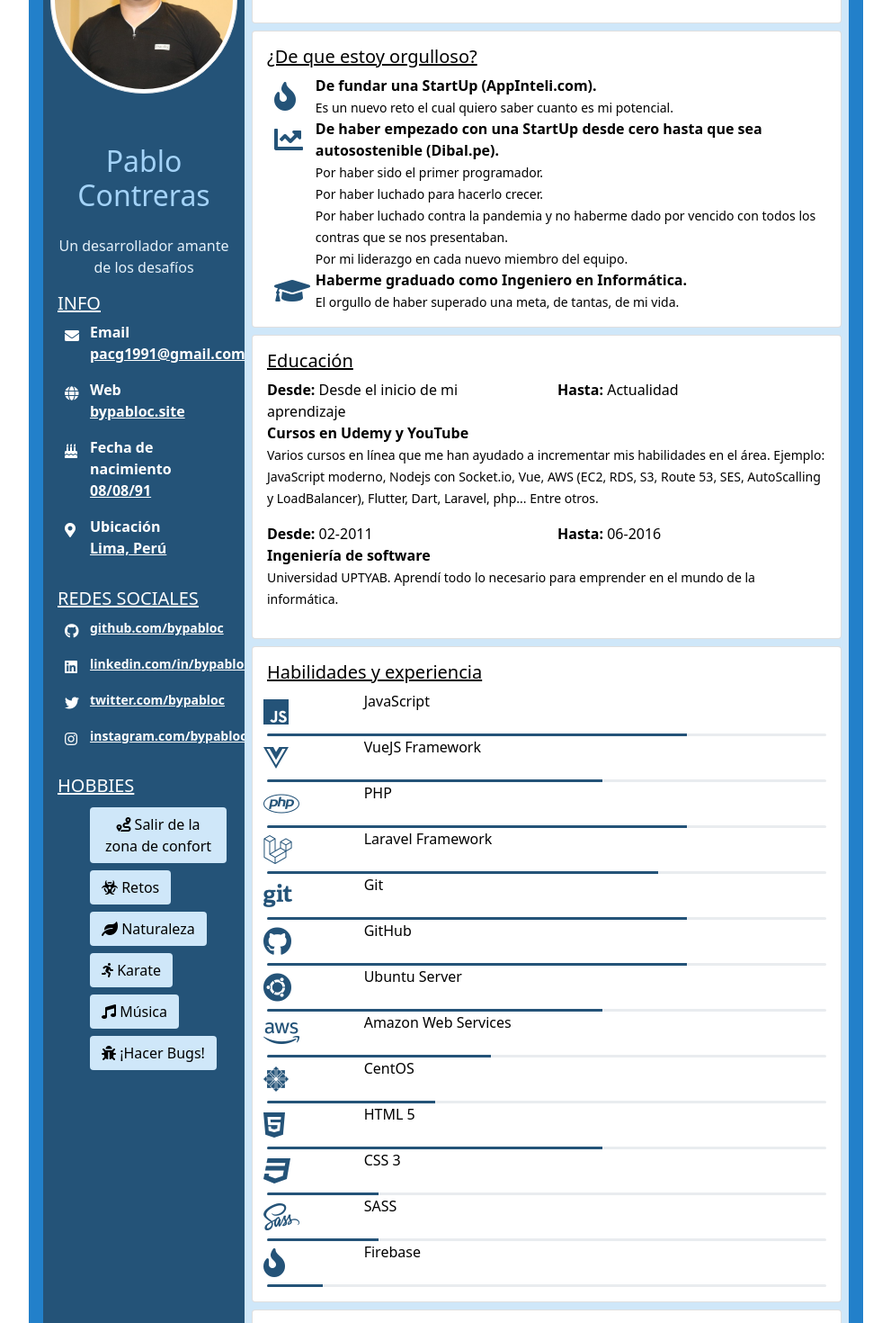
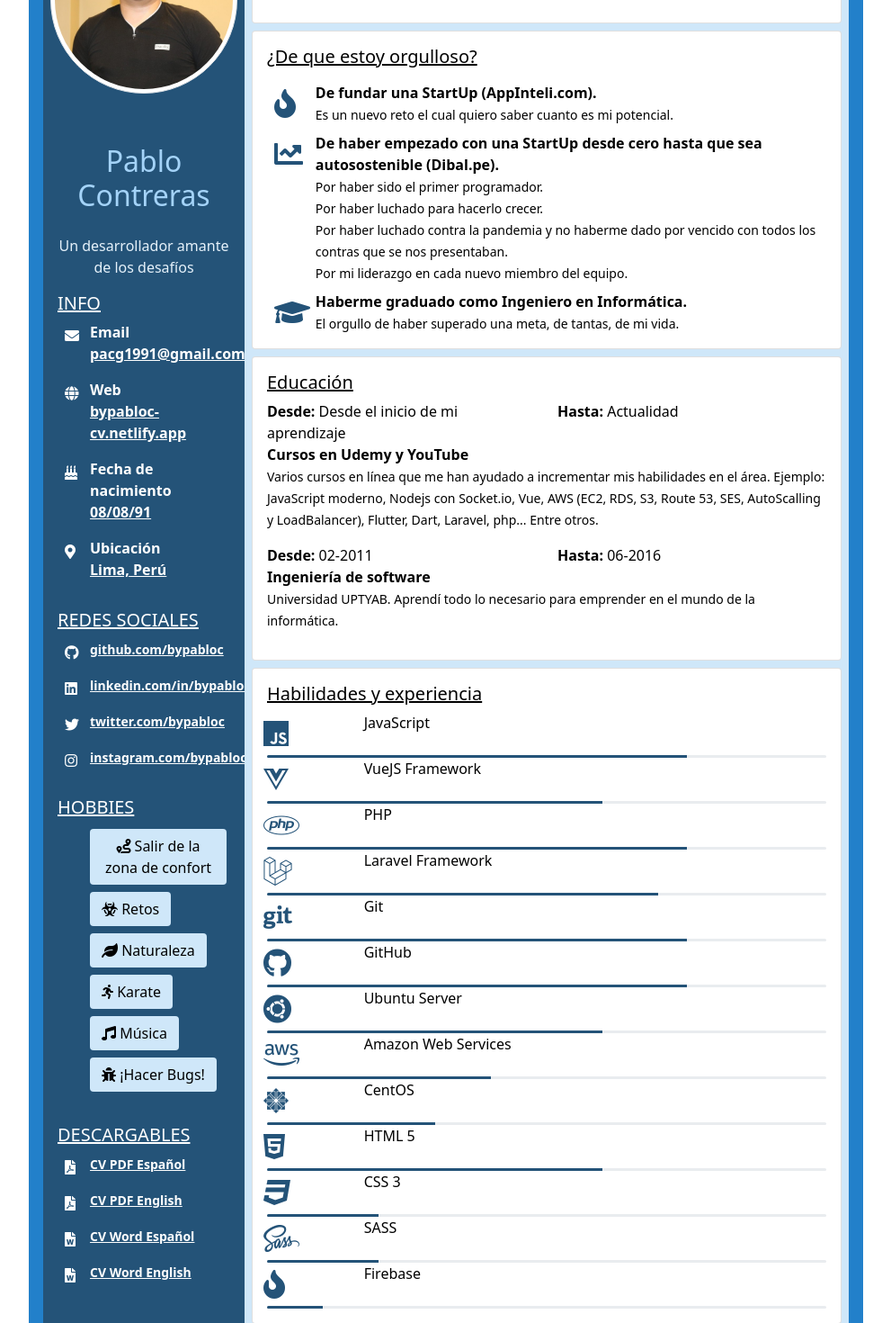
Before and after one commit to bypabloc/template-cv-vue-personal, a Vue app: page / in a window 1280 px wide. Shown: the part 200-1670 px from the top of the page at 90% size, without its empty margins (144-1135 px from the left). Built offline with nearby package versions, Linux system fonts and the light colour scheme; what vue-sweetalert2 would draw is missing.

Commit message:
some fixes

```diff
--- a/src/views/admin/Dashboard.vue
+++ b/src/views/admin/Dashboard.vue
@@ -10,6 +10,7 @@
                             <info/>
                             <socials/>
                             <hobbies/>
+                            <downloadable/>
                         </div>
                         <div :class="'col-12 col-sm-12 col-md-7 col-lg-8 col-xl-9 col-xxl-9 theme-'+[theme]+'-100 p-2'">
                             <iam/>
@@ -42,6 +43,7 @@ import hobbies from './Hobbies'
 import PictureProfile from './Picture'
 import languages from './Languages'
 import MyLife from './MyLife'
+import Downloadable from './Downloadable'
 
 export default {
     name: 'Dashboard',
@@ -59,6 +61,7 @@ export default {
         languages,
         PictureProfile,
         MyLife,
+        Downloadable,
     },
     methods: {
         resizeTextarea (event) {
--- /dev/null
+++ b/src/views/admin/Downloadable.vue
@@ -0,0 +1,64 @@
+<template>
+
+    <div class="">
+        <div :class="' theme-'+[theme]+'-800 p-2'">
+            <h5 class="">
+                <Title :text="title"/>
+            </h5>
+            <div class="row" v-for="(value, index) in list" :key="index">
+                <div class="col-2">
+                    <i :class="[value.icon]+' p-2'" style="font-size: 1rem;"></i>
+                </div>
+
+                <div class="col-10">
+                    <p>
+                        <small >
+                            <a :class="'theme-'+[theme]+'-800'" :href="value.href" target="_blank"> {{ value.text }} </a>
+                        </small>
+                    </p>
+                </div>
+            </div>
+        </div>
+    </div>
+
+</template>
+
+<script>
+
+import Title from './Title'
+
+export default {
+    name: 'downloadable',
+    data() {
+        return {
+            title: "DESCARGABLES",
+            list: [
+                {
+                    icon: 'fas fa-file-pdf',
+                    text: 'CV PDF Español',
+                    href: 'https://1drv.ms/b/s!AoZaJmtucTrag4V5HKWkC52d9TGtmw?e=ySKgJI',
+                },
+                {
+                    icon: 'fas fa-file-pdf',
+                    text: 'CV PDF English',
+                    href: 'https://1drv.ms/b/s!AoZaJmtucTrag4V3v0GaW1whkk0ilA?e=ZVA2JB',
+                },
+                {
+                    icon: 'fas fa-file-word',
+                    text: 'CV Word Español',
+                    href: 'https://1drv.ms/w/s!AoZaJmtucTrag4V6cDqu2Zp5wL6FUg?e=fnqOKS',
+                },
+                {
+                    icon: 'fas fa-file-word',
+                    text: 'CV Word English',
+                    href: 'https://1drv.ms/w/s!AoZaJmtucTrag4V49HB4yMCef09nwA?e=o6LxZC',
+                },
+            ],
+
+        }
+    },
+    components: {
+        Title,
+    },
+}
+</script>
--- a/src/views/admin/Iam.vue
+++ b/src/views/admin/Iam.vue
@@ -26,7 +26,7 @@ export default {
             title: "¿Quien soy?",
             descriptions: [
                 {
-                    text: `Soy un desarrollador nacido en Venezuela, CTO de <a href="https://dibal.pe">Dibal.pe</a> y founder de <a href="https://appinteli.com">AppInteli.com</a> . Estoy interesado y capacitado en diferentes temas de tecnología de la información, incluida la programación, el desarrollo web y la seguridad informática y de redes.`,
+                    text: `Soy un desarrollador nacido en Venezuela, CTO de <a href="https://dibal.pe">Dibal.pe</a> y co-founder de <a href="https://appinteli.com">AppInteli.com</a> . Estoy interesado y capacitado en diferentes temas de tecnología de la información, incluida la programación, el desarrollo web y la seguridad informática.`,
                 },
             ],
         }
--- a/src/views/admin/Info.vue
+++ b/src/views/admin/Info.vue
@@ -46,7 +46,7 @@ export default {
                 {
                     icon: 'fas fa-globe',
                     title: 'Web',
-                    description: 'bypabloc.site',
+                    description: 'bypabloc-cv.netlify.app',
                     url: 'https://bypabloc-cv.netlify.app/',
                 },
                 {
--- a/src/views/admin/Proud.vue
+++ b/src/views/admin/Proud.vue
@@ -5,7 +5,7 @@
             <h5 class="card-title">
                 <Title :text="title"/>
             </h5>
-            <div class="row" v-for="(value, index) in prouds" :key="index">
+            <div class="row pt-2" v-for="(value, index) in prouds" :key="index">
                 <div class="col-12 col-sm-2 col-md-2 col-lg-2 col-xl-1 col-xxl-1">
                     <i :class="[value.icon]+' theme-color-'+[theme]+'-800 p-2'" style="font-size: 2rem;"></i>
                 </div>
```
